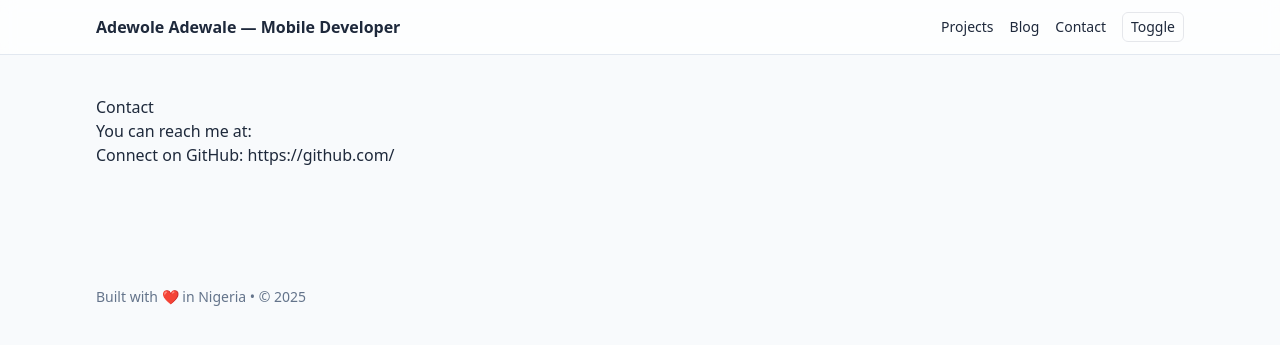
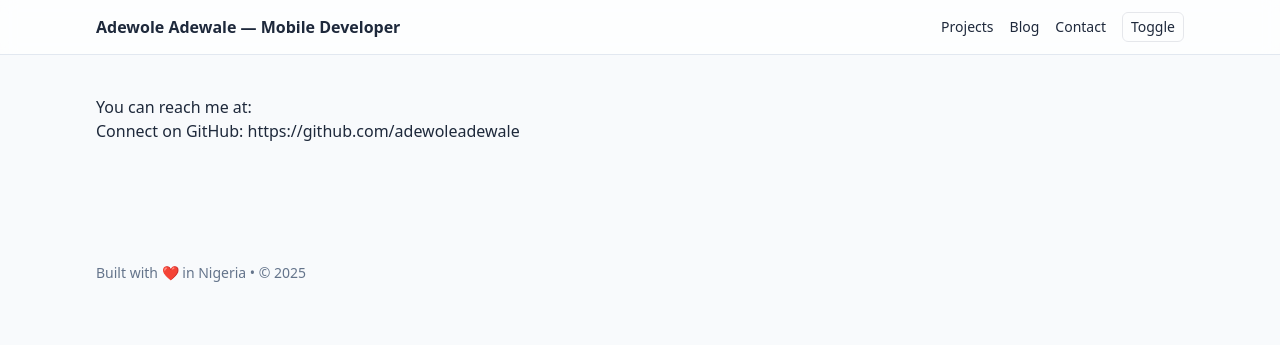
Before and after one commit to AdewoleAdewale/AdewoleAdewale.github.io, a Jekyll site: the page built from contact.md, in a window 1280 px wide. Shown: the top 345 px of the page. Built offline with Jekyll 4.4.1, drawn with Linux system fonts in a browser that asks for light colours; nearby versions of some CDN libraries; our own code applies the rules of GitHub Pages for plain Markdown files; part of the change alters nothing that is shown.

Commit message:
Update contact.md

```diff
--- a/contact.md
+++ b/contact.md
@@ -1,13 +1,6 @@
----
-layout: default
-title: Contact
----
-
-
-# Contact
 
 
 You can reach me at: <a href="mailto:{{ site.author.email }}">{{ site.author.email }}</a>
 
 
-Connect on GitHub: https://github.com/{{ site.author.github }}
+Connect on GitHub: https://github.com/adewoleadewale
```
